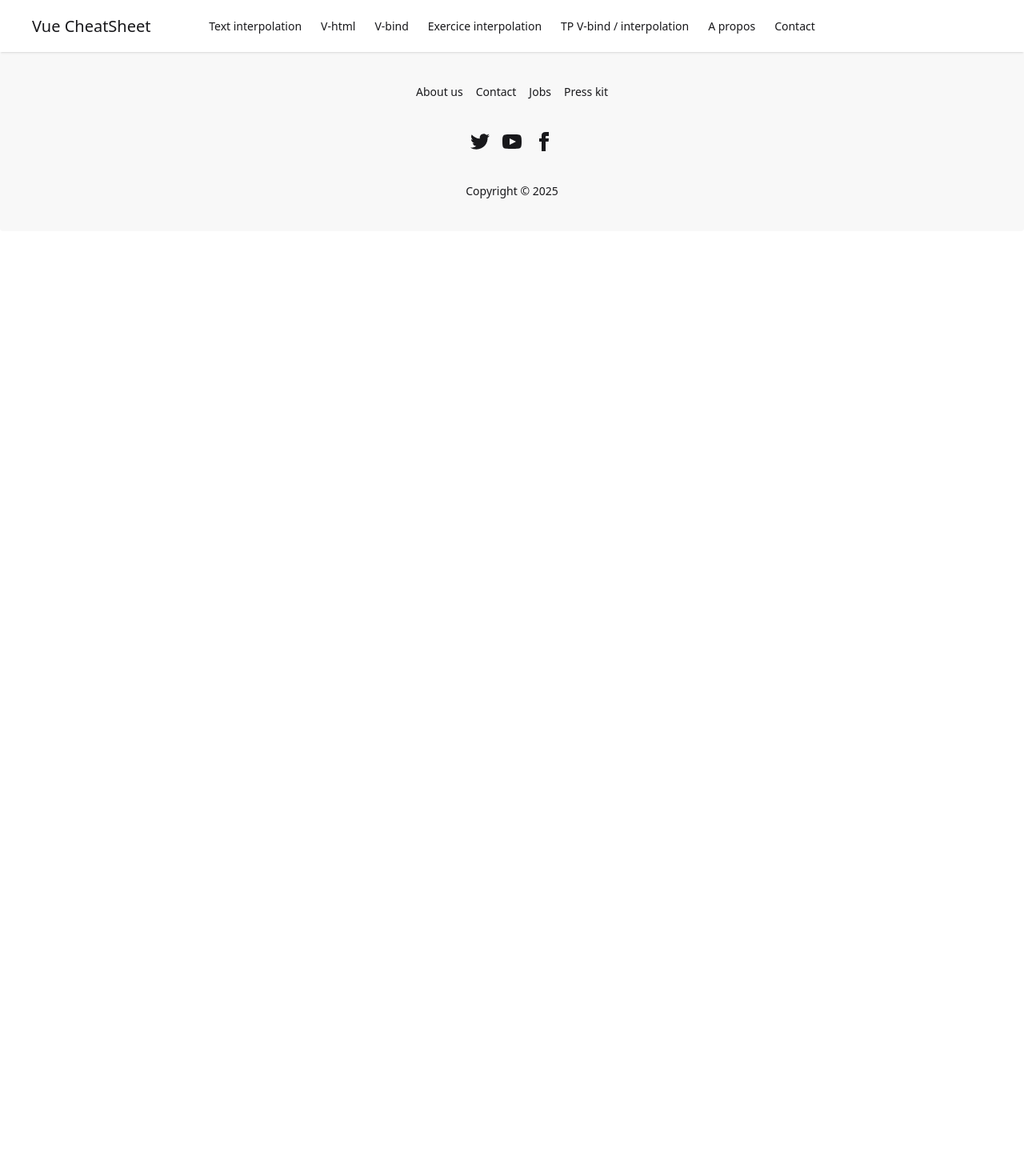
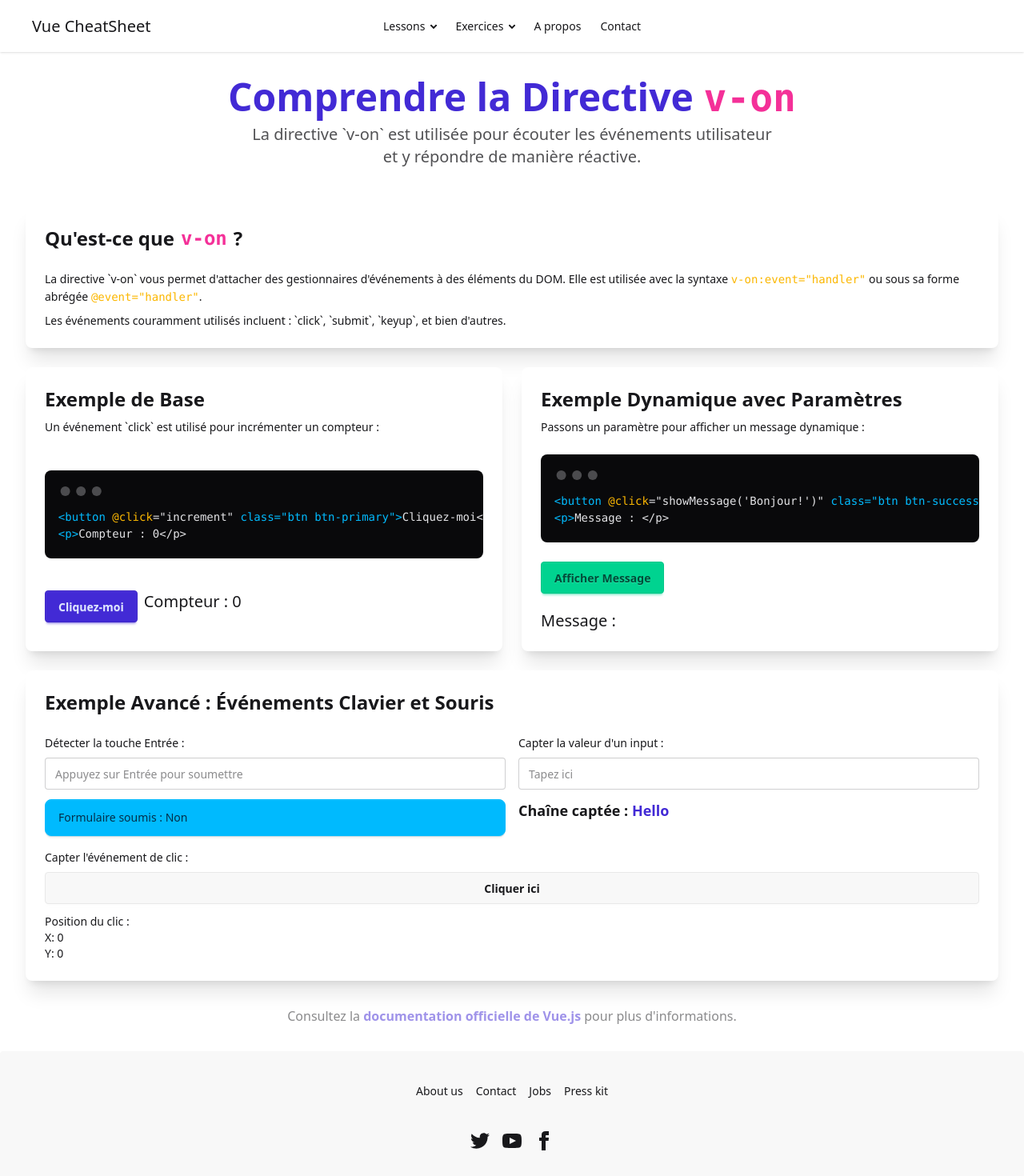
Before and after one commit to Naerys404/VueCheatSheet, a Vue app: page /v-on in a window 1280 px wide. Shown: the top 1470 px of the page at 80% size. Before the commit the page ends 800 px from the top, so only its background shows below. Built offline with nearby package versions, Linux system fonts and the light colour scheme.

Commit message:
feat: rebuild navbar + add lessons

```diff
--- a/src/components/AppHeader.vue
+++ b/src/components/AppHeader.vue
@@ -1,5 +1,5 @@
 <template>
-    <div class="navbar bg-base-100 shadow-sm px-10" id="navbar">
+    <div class="navbar bg-base-100 shadow-sm px-10 z-10" id="navbar">
         <div class="navbar-start">
             <div class="dropdown">
                 <div tabindex="0" role="button" class="btn btn-ghost lg:hidden">
@@ -12,15 +12,29 @@
                 <ul tabindex="-1"
                     class="menu menu-sm dropdown-content bg-base-100 rounded-box z-1 mt-3 w-52 p-2 shadow">
                     <li>
+                        <details>
+                            <summary>Lessons</summary>
+                            <ul class="p-2">
+                                <li>
                                     <router-link to="/v-html" class="hover:text-primary">V-html</router-link>
                                 </li>
                                 <li>
                                     <router-link to="/v-bind" class="hover:text-primary">V-bind</router-link>
                                 </li>
                                 <li>
+                                    <router-link to="/v-on" class="hover:text-primary">V-on</router-link>
+                                </li>
+                                <li>
                                     <router-link to="/text-interpolation" class="hover:text-primary">Text
                                         interpolation</router-link>
                                 </li>
+                            </ul>
+                        </details>
+                    </li>
+                    <li>
+                        <details>
+                            <summary>Exercices</summary>
+                            <ul class="p-2">
                                 <li>
                                     <router-link to="/exo-interpolation" class="hover:text-primary">Exercice
                                         interpolation</router-link>
@@ -28,6 +42,9 @@
                                 <li>
                                     <router-link to="/tp-vbind" class="hover:text-primary">TP
                                         V-bind / interpolation </router-link>
+                                </li>
+                            </ul>
+                        </details>
                     </li>
                     <li>
                         <router-link to="/about" class="hover:text-primary">A propos</router-link>
@@ -39,17 +56,32 @@
             </div>
             <router-link to="/" class="text-xl">Vue CheatSheet</router-link>
         </div>
-        <div class="navbar-center hidden lg:flex">
+        <div class="navbar-center hidden lg:flex z-10">
             <ul class="menu menu-horizontal px-1">
                 <li>
-                    <router-link to="/text-interpolation" class="hover:text-primary">Text interpolation</router-link>
-                </li>
+                    <details>
+                        <summary>Lessons</summary>
+                        <ul class="p-2">
                             <li>
                                 <router-link to="/v-html" class="hover:text-primary">V-html</router-link>
                             </li>
                             <li>
                                 <router-link to="/v-bind" class="hover:text-primary">V-bind</router-link>
                             </li>
+                            <li>
+                                <router-link to="/v-on" class="hover:text-primary">V-on</router-link>
+                            </li>
+                            <li>
+                                <router-link to="/text-interpolation" class="hover:text-primary">Text
+                                    interpolation</router-link>
+                            </li>
+                        </ul>
+                    </details>
+                </li>
+                <li>
+                    <details>
+                        <summary>Exercices</summary>
+                        <ul class="p-2">
                             <li>
                                 <router-link to="/exo-interpolation" class="hover:text-primary">Exercice
                                     interpolation</router-link>
@@ -58,6 +90,11 @@
                                 <router-link to="/tp-vbind" class="hover:text-primary">TP
                                     V-bind / interpolation </router-link>
                             </li>
+                        </ul>
+                    </details>
+                </li>
+
+
                 <li>
                     <router-link to="/about" class="hover:text-primary">A propos</router-link>
                 </li>
--- a/src/router/index.js
+++ b/src/router/index.js
@@ -39,9 +39,19 @@
             component: () => import('../views/lessons/inline-templating.vue')
         },
         {
+            path: '/v-bind',
+            name: 'lesson v-bind',
+            component: () => import('../views/lessons/attribute-binding.vue')
+        },
+        {
             path: '/tp-vbind',
-            name: 'lesson v-bind',
+            name: 'exo v-bind',
             component: () => import('../views/exercices/tpVbind.vue')
+        },
+        {
+            path: '/v-on',
+            name: 'v-on',
+            component: () => import('../views/lessons/lesson-event-binding.vue')
         },
 
     ]
--- a/src/views/exercices/tpVbind.vue
+++ b/src/views/exercices/tpVbind.vue
@@ -3,14 +3,14 @@
         <h1 class="text-xl">Tp Databinding : User profile Card</h1>
         <div class="avatar">
             <div class="w-24 rounded-full">
-                <img src="https://img.daisyui.com/images/profile/demo/yellingwoman@192.webp" />
+                <img :src />
             </div>
         </div>
         <h3 class="font-bold text-lg">{{ name }}</h3>
         <input type="text" :value class="input">
         <p>Age: <span class="badge badge-accent">{{ age }} ans</span></p>
         <p>Age +10 : <span class="badge badge-primary">{{ age + 10 }} ans</span></p>
-        <p>Nombre fétiche :<span class="badge badge-accent">{{ number }}</span></p>
+        <p>Nombre fétiche : <span class="badge badge-secondary">{{ number }}</span></p>
 
     </div>
 </template>
@@ -20,12 +20,13 @@
 import { ref } from 'vue';
 
 let name = ref('Yelling woman');
+let src = ref('https://img.daisyui.com/images/profile/demo/yellingwoman@192.webp');
 let value = ref(name);
 let age = ref(30);
 let number = ref(rand());
 
 function rand(){
-    return Math.floor(Math.random()*1000000);
+    return Math.floor(Math.random()*100);
 }
 
 </script>
--- a/src/views/lessons/inline-templating.vue
+++ b/src/views/lessons/inline-templating.vue
@@ -41,7 +41,7 @@
     &lt;script setup&gt;
     const htmlContent = '&lt;span style="color: blue;"&gt;Bonjour, Vue.js!&lt;/span&gt;';
     &lt;/script&gt;
-</code></pre>
+    </code></pre>
                     </div>
                     <div class="card-actions justify-center mt-4">
                         <div class="p-4 border rounded-box w-full text-center" v-html="htmlContent"></div>
--- /dev/null
+++ b/src/views/lessons/lesson-event-binding.vue
@@ -0,0 +1,159 @@
+<template>
+    <div class="container mx-auto p-4 md:p-8">
+        <div class="text-center mb-8 md:mb-12">
+            <h1 class="text-4xl md:text-5xl font-extrabold text-primary">
+                Comprendre la Directive <code class="text-secondary">v-on</code>
+            </h1>
+            <p class="text-lg md:text-xl text-base-content opacity-75 mt-2 max-w-2xl mx-auto">
+                La directive `v-on` est utilisée pour écouter les événements utilisateur et y répondre de manière réactive.
+            </p>
+        </div>
+
+        <!-- Section Définition -->
+        <div class="card bg-base-100 shadow-xl mb-6">
+            <div class="card-body">
+                <h2 class="card-title text-2xl font-bold mb-4">Qu'est-ce que <code class="text-secondary">v-on</code> ?</h2>
+                <p>
+                    La directive `v-on` vous permet d'attacher des gestionnaires d'événements à des éléments du DOM. Elle est utilisée avec la syntaxe <code class="text-warning">v-on:event="handler"</code> ou sous sa forme abrégée <code class="text-warning">@event="handler"</code>.
+                </p>
+                <p>
+                    Les événements couramment utilisés incluent : `click`, `submit`, `keyup`, et bien d'autres.
+                </p>
+            </div>
+        </div>
+
+        <div class="grid grid-cols-1 lg:grid-cols-2 gap-6">
+            <!-- Exemple de Base -->
+            <div class="card bg-base-100 shadow-xl rounded-box">
+                <div class="card-body">
+                    <h2 class="card-title text-2xl font-bold">Exemple de Base</h2>
+                    <p class="mb-4">
+                        Un événement `click` est utilisé pour incrémenter un compteur :
+                    </p>
+                    <div class="mockup-code mb-4">
+                        <pre><code><span class="text-info">&lt;button</span> <span class="text-warning">@click</span>="increment" <span class="text-info">class="btn btn-primary"&gt;</span>Cliquez-moi&lt;/button&gt;</code></pre>
+                        <pre><code><span class="text-info">&lt;p&gt;</span>Compteur : {{ counter }}&lt;/p&gt;</code></pre>
+                    </div>
+                    <div class="card-actions justify-center mt-4">
+                        <button @click="increment" class="btn btn-primary mb-3">Cliquez-moi</button>
+                        <p class="text-xl">Compteur : {{ counter }}</p>
+                    </div>
+                </div>
+            </div>
+
+            <!-- Exemple Dynamique -->
+            <div class="card bg-base-100 shadow-xl rounded-box">
+                <div class="card-body">
+                    <h2 class="card-title text-2xl font-bold">Exemple Dynamique avec Paramètres</h2>
+                    <p class="mb-4">
+                        Passons un paramètre pour afficher un message dynamique :
+                    </p>
+                    <div class="mockup-code mb-4">
+                        <pre><code><span class="text-info">&lt;button</span> <span class="text-warning">@click</span>="showMessage('Bonjour!')" <span class="text-info">class="btn btn-success"&gt;</span>Afficher Message&lt;/button&gt;</code></pre>
+                        <pre><code><span class="text-info">&lt;p&gt;</span>Message : {{ message }}&lt;/p&gt;</code></pre>
+                    </div>
+                    <div class="card-actions justify-center flex-col w-full">
+                        <button v-on:click="showMessage('Bonjour!')" class="btn btn-success mb-3">Afficher Message</button>
+                        <p class="text-xl">Message : {{ message }}</p>
+                    </div>
+                </div>
+            </div>
+        </div>
+
+        <!-- Section Avancée -->
+        <div class="card bg-base-100 shadow-xl rounded-box mt-6">
+            <div class="card-body">
+                <h2 class="card-title text-2xl font-bold">Exemple Avancé : Événements Clavier et Souris</h2>
+                <div class="grid grid-cols-1 md:grid-cols-2 gap-4 mt-4">
+                    <!-- Clavier -->
+                    <div>
+                        <p class="mb-2">
+                            Détecter la touche Entrée :
+                        </p>
+                        <input
+                            @keydown.enter="submitForm"
+                            class="input input-bordered w-full"
+                            placeholder="Appuyez sur Entrée pour soumettre"
+                        />
+                        <div class="alert mt-3" :class="{'alert-success': submitted, 'alert-info': !submitted}">
+                          <p>Formulaire soumis : {{ submitted ? 'Oui' : 'Non' }}</p>
+                        </div>
+                    </div>
+                    <!-- Input -->
+                    <div>
+                        <p class="mb-2">
+                            Capter la valeur d'un input :
+                        </p>
+                        <input
+                          v-on:input="capterInput"
+                          type="text"
+                          class="input input-bordered w-full"
+                          placeholder="Tapez ici"
+                        />
+                        <p class="mt-3 text-lg font-semibold">Chaîne captée : <span class="text-primary">{{ uneString }}</span></p>
+                    </div>
+                    <!-- Clic -->
+                    <div class="col-span-1 md:col-span-2">
+                        <p class="mb-2">
+                            Capter l'événement de clic :
+                        </p>
+                        <button v-on:click="capterClickEvent" class="btn btn-outline-primary w-full">Cliquer ici</button>
+                        <div class="mt-3 text-sm">
+                          <p>Position du clic :</p>
+                          <p>X: {{ clickCoords.x }}</p>
+                          <p>Y: {{ clickCoords.y }}</p>
+                        </div>
+                    </div>
+                </div>
+            </div>
+        </div>
+
+        <!-- Footer -->
+        <div class="text-center mt-8">
+            <p class="text-sm md:text-base text-base-content opacity-50">
+                Consultez la
+                <a href="https://vuejs.org/guide/essentials/event-handling.html" class="link link-hover text-primary font-bold" target="_blank">
+                    documentation officielle de Vue.js
+                </a> pour plus d'informations.
+            </p>
+        </div>
+    </div>
+</template>
+
+<script setup>
+import { ref } from 'vue';
+
+// Données pour la section de base
+const counter = ref(0);
+const message = ref('');
+
+// Données pour la section avancée
+const uneString = ref('Hello');
+const submitted = ref(false);
+const clickCoords = ref({ x: 0, y: 0 });
+
+// Fonctions de la section de base
+function increment() {
+    counter.value++;
+}
+function showMessage(msg) {
+    message.value = msg;
+}
+
+// Fonctions de la section avancée
+function capterInput(event) {
+    console.log(event);
+    uneString.value = event.target.value;
+}
+function capterClickEvent(event) {
+    clickCoords.value.x = event.clientX;
+    clickCoords.value.y = event.clientY;
+}
+function submitForm() {
+    submitted.value = true;
+}
+</script>
+
+<style scoped>
+/* Les styles sont gérés par DaisyUI et Tailwind. */
+</style>
```
Lines whose indentation alone changed are shown as unchanged.
